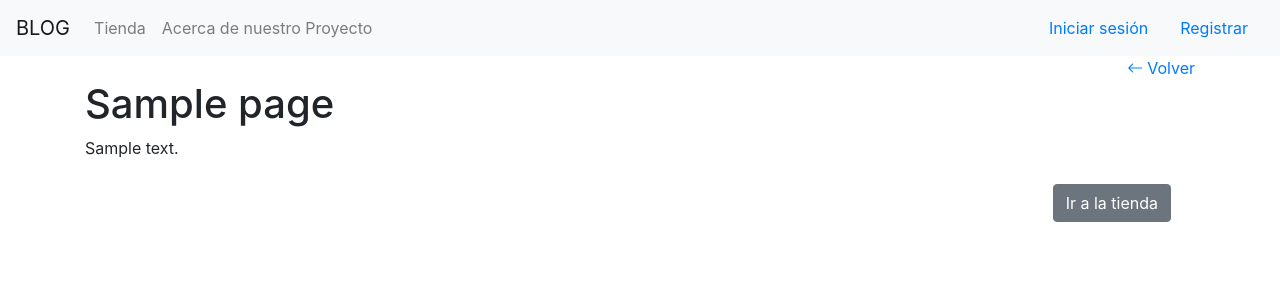
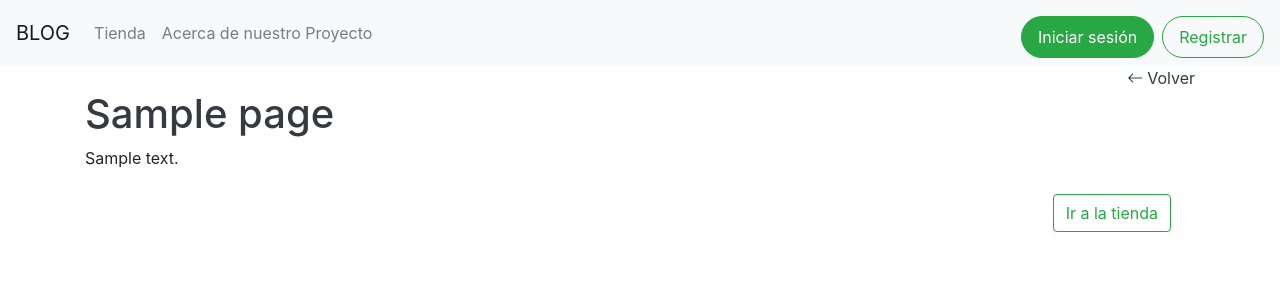
Before and after one commit to macintyresj/MiPrimeraPagina_MacIntyre, a Django app: page /pages/1/ in a window 1280 px wide. Shown: the top 300 px of the page. Run offline with Django 5.2, Linux system fonts and the light colour scheme; tables that the repository leaves empty hold one stand-in row (values such as "Sample post"); some libraries are stand-ins or nearby versions.

Commit message:
agregando mas estilos

```diff
--- a/tienda_app/templates/tienda_app/base.html
+++ b/tienda_app/templates/tienda_app/base.html
@@ -5,6 +5,7 @@
     <title>Tienda de Ropa Usada</title>
     <link rel="stylesheet" href="https://stackpath.bootstrapcdn.com/bootstrap/4.3.1/css/bootstrap.min.css">
     <link href="https://cdn.jsdelivr.net/npm/bootstrap-icons/font/bootstrap-icons.css" rel="stylesheet">
+    <link rel="stylesheet" href="../../css/styles.css">
 
 </head>
 <body>
@@ -17,11 +18,11 @@
             </ul>
             {% if user.is_authenticated %}
             <ul class="d-flex justify-content-end">
-                <li class="nav-item list-unstyled"><a class="nav-link" href="{% url 'logout' %}">Cerrar sesión</a></li>
-                <li class="nav-item list-unstyled"><a class="nav-link" href="{% url 'create_page' %}">Crear página</a></li>
+                <li class="nav-item list-unstyled mt-2"><a class="nav-link btn btn-outline-success rounded-pill mr-2" href="{% url 'logout' %}">Cerrar sesión</a></li>
+                <li class="nav-item list-unstyled mt-2"><a class="nav-link btn btn-success rounded-pill" href="{% url 'create_page' %}">Crear página</a></li>
                 {% else %}
-                <li class="nav-item list-unstyled"><a class="nav-link" href="{% url 'login' %}">Iniciar sesión</a></li>
-                <li class="nav-item list-unstyled"><a class="nav-link" href="{% url 'signup' %}">Registrar</a></li>
+                <li class="nav-item list-unstyled mt-2"><a class="nav-link btn btn-success rounded-pill mr-2" href="{% url 'login' %}">Iniciar sesión</a></li>
+                <li class="nav-item list-unstyled mt-2"><a class="nav-link btn btn-outline-success rounded-pill" href="{% url 'signup' %}">Registrar</a></li>
             {% endif %}
             </ul>
 
--- a/tienda_app/templates/tienda_app/confirm_delete.html
+++ b/tienda_app/templates/tienda_app/confirm_delete.html
@@ -6,5 +6,5 @@
     {% csrf_token %}
     <button type="submit" class="btn btn-danger">Eliminar</button>
 </form>
-<a href="{% url 'pages' %}"class="btn btn-light">Cancelar</a>
+<a href="{% url 'pages' %}"class="btn btn-outline-secondary">Cancelar</a>
 {% endblock %}
--- a/tienda_app/templates/tienda_app/page_detail.html
+++ b/tienda_app/templates/tienda_app/page_detail.html
@@ -1,19 +1,19 @@
 {% extends 'tienda_app/base.html' %}
 {% block content %}
-<a href="{% url 'pages' %}" class="d-flex justify-content-end t-dark"><i class="bi bi-arrow-left m-1"></i> Volver</a>
+<a href="{% url 'pages' %}" class="d-flex justify-content-end text-dark"><i class="bi bi-arrow-left m-1"></i> Volver</a>
 
 
-<h1>{{ page.title }}</h1>
+<h1 class="text-dark">{{ page.title }}</h1>
 <p class="mb-2">{{ page.content }}</p>
 <div >
     {% if user.is_authenticated and user == page.author %}
      <!-- Solo mostrar si el usuario está logueado y es el autor-->
         <a href="{% url 'update_page' pk=page.pk %}">Editar</a> |
-        <a href="{% url 'delete_page' pk=page.pk %}">Eliminar</a>
+        <a href="{% url 'delete_page' pk=page.pk %}"class="text-danger">Eliminar</a>
     {% endif %}
 </div>
 <div class="d-flex justify-content-end m-4">
-    <a href="{% url 'index' %}" class= "btn btn-secondary">Ir a la tienda</a>
+    <a href="{% url 'index' %}" class= "btn btn-outline-success">Ir a la tienda</a>
 </div>
 
 {% endblock %}
--- a/tienda_app/templates/tienda_app/pages.html
+++ b/tienda_app/templates/tienda_app/pages.html
@@ -5,13 +5,13 @@
     <ul>
         {% for page in pages %}
             <li class="list-unstyled">
-                <h2><a href="{% url 'page_detail' page.id %}">{{ page.title }}</a></h2>
+                <h2><a href="{% url 'page_detail' page.id %}" class="text-dark">{{ page.title }}</a></h2>
 
                 {% if user.is_authenticated and user == page.author %}
                     <!-- Solo mostrar si está logueado y es el autor -->
                     <div class="d-flex justify-content-end">
                         <a href="{% url 'update_page' pk=page.pk %}" class="mr-1">Editar</a> |
-                        <a href="{% url 'delete_page' pk=page.pk %}" class ="ml-1">Eliminar</a>
+                        <a href="{% url 'delete_page' pk=page.pk %}" class ="ml-1 text-danger">Eliminar</a>
                     </div>
                 {% endif %}
                 <p>{{ page.content|truncatewords:100 }}</p>
--- a/tienda_app/templates/tienda_app/update_page.html
+++ b/tienda_app/templates/tienda_app/update_page.html
@@ -4,6 +4,6 @@
 <form method="post">
     {% csrf_token %}
     {{ form.as_p }}
-    <button type="submit" class="btn btn-secondary">Actualizar Página</button>
+    <button type="submit" class="btn btn-dark">Actualizar Página</button>
 </form>
 {% endblock %}
```
Also changed, not shown: tienda_app/forms.py (+4 -18 lines), tienda_app/templates/tienda_app/create_page.html (line endings or trailing spaces).
